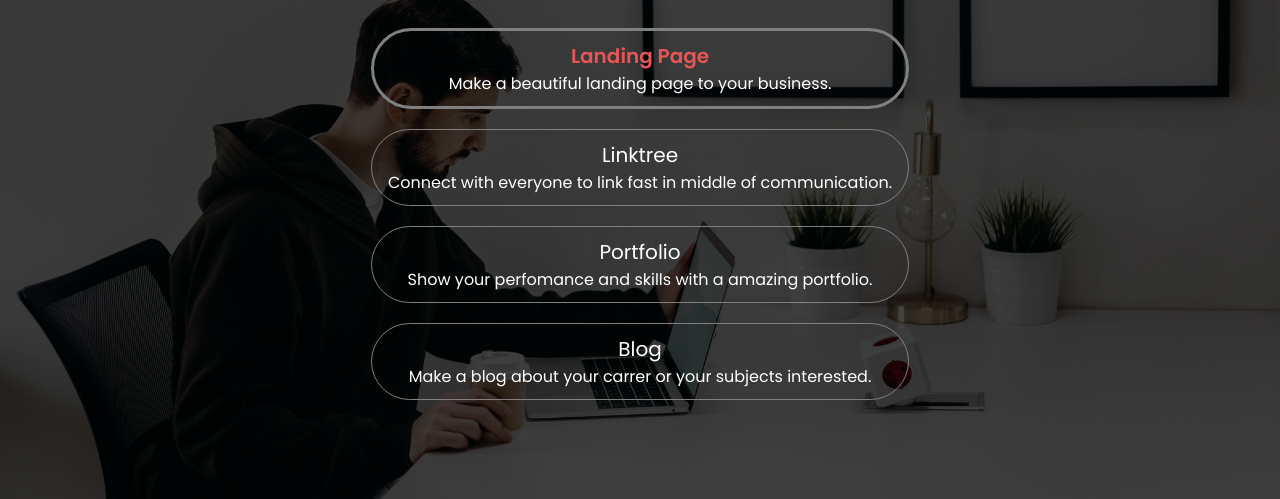
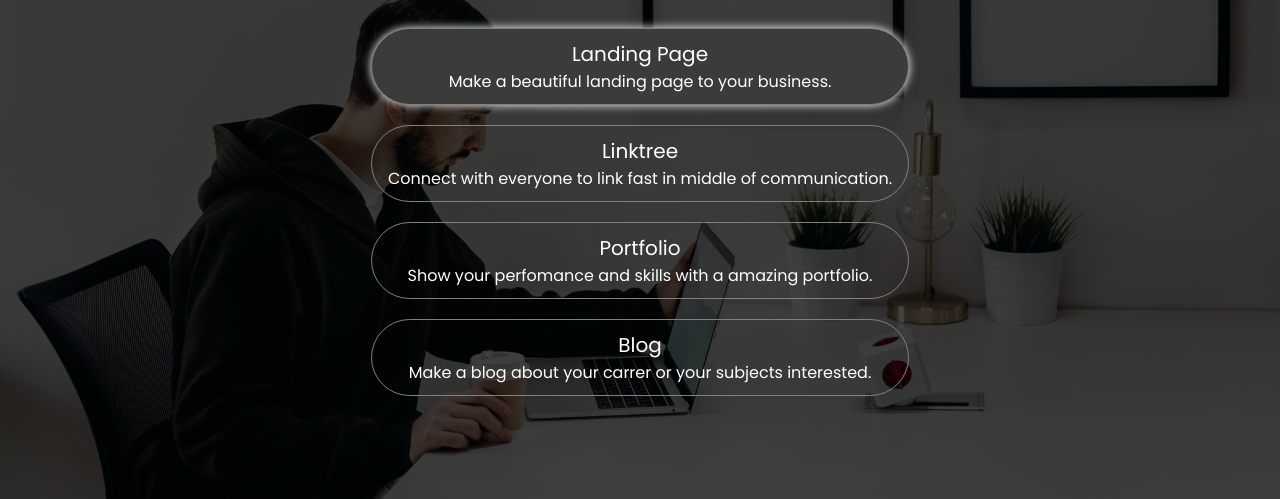
Before and after one commit to Maylon-tech/Linktree-Maylon, a plain HTML site: page index.html in a window 1280 px wide. In both pictures the pointer is over the link 640 px from the left and 397 px from the top of the page. Shown: the part 331-830 px from the top of the page. Drawn offline with Linux system fonts and the light colour scheme.

Commit message:
add reame

```diff
--- a/css/style.css
+++ b/css/style.css
@@ -105,9 +105,8 @@ main {
     font-size: 20px;
 }
 .navbar-jobs a:hover {
-    border: 3px solid gray;
-    color: rgb(230, 86, 86);
-    font-weight: 700;
+    background: rgb(59, 59, 59);
+    box-shadow: 0px 0px 10px #fff;
 }
 .navbar-jobs span {
     display: block;
```
Also changed, not shown: img/facebook04.png (added), img/github-3.png (added), img/instagram03.png (added), img/linkedin6.png (added), 1 other file.
